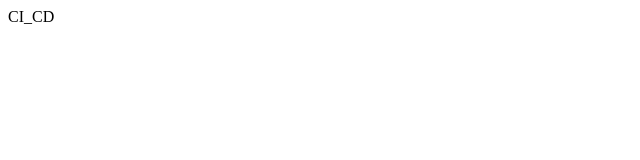
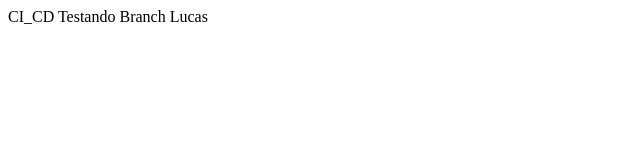
Before and after one commit to ljsomm/CI_CD, a plain HTML site: page Lucas1.html in a window 1280 px wide. Shown: the whole page, without its empty margins (0-640 px from the left). Drawn offline with Linux system fonts and the light colour scheme.

Commit message:
Commit do Lucas

```diff
--- a/index.html
+++ b/Lucas1.html
@@ -8,5 +8,6 @@
 </head>
 <body>
     CI_CD
+    Testando Branch Lucas
 </body>
 </html>
```
